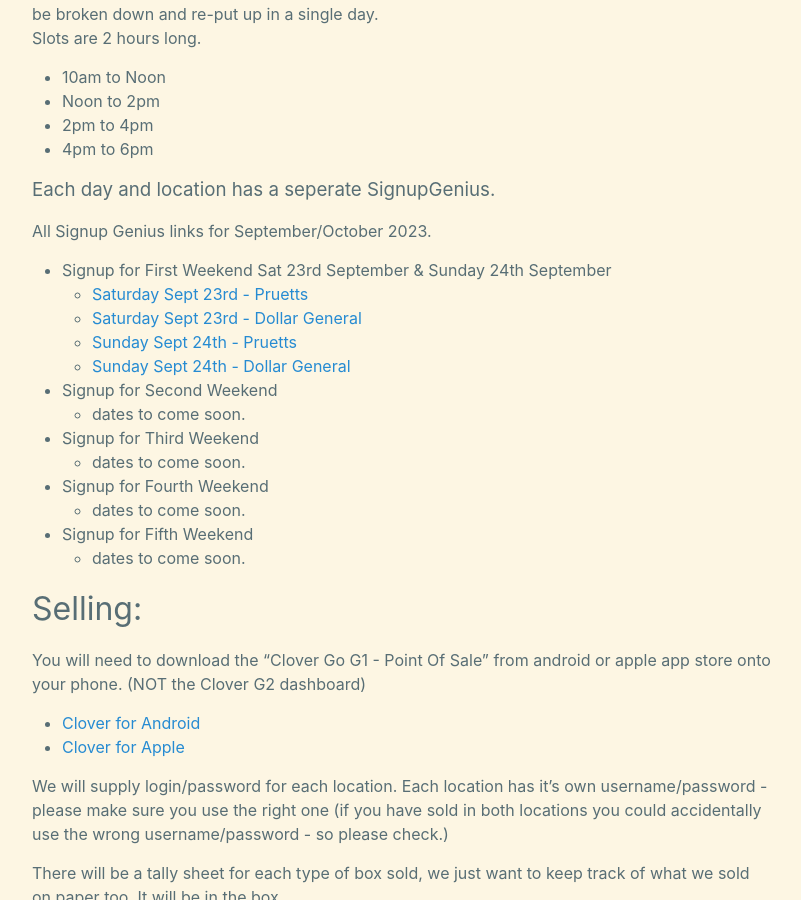
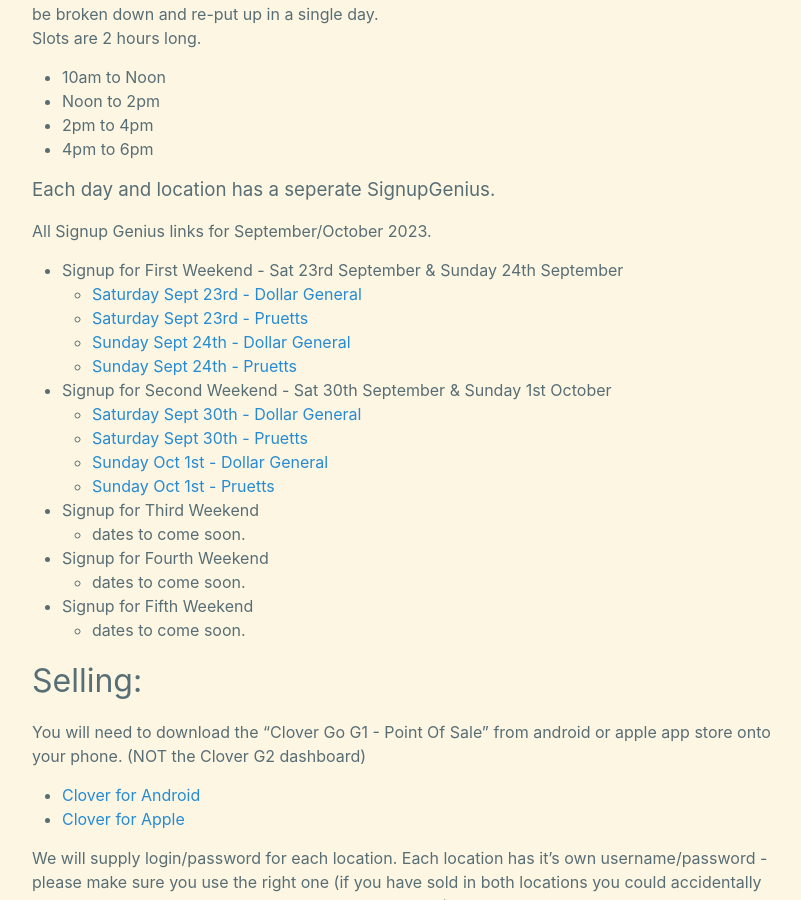
Before and after one commit to CodeJourneymen/scoutpiemaster, a Jekyll site: the page built from shownsell.md, in a window 1280 px wide and 900 px high, scrolled down 491 px. Shown: the whole window, without its empty margins (238-1039 px from the left). Built offline with Jekyll 4.4.1, drawn with Linux system fonts in a browser that asks for light colours.

Commit message:
Update shownsell.md

```diff
--- a/shownsell.md
+++ b/shownsell.md
@@ -24,13 +24,16 @@
 ### Each day and location has a seperate SignupGenius.
 
 All Signup Genius links for September/October 2023.
-- Signup for First Weekend Sat 23rd September & Sunday 24th September
+- Signup for First Weekend - Sat 23rd September & Sunday 24th September
+  - [Saturday Sept 23rd -  Dollar General](https://www.signupgenius.com/go/5080C4BAFAA29A2FA7-dollar)
   - [Saturday Sept 23rd - Pruetts](https://www.signupgenius.com/go/5080C4BAFAA29A2FA7-satsept)
-  - [Saturday Sept 23rd -  Dollar General](https://www.signupgenius.com/go/5080C4BAFAA29A2FA7-dollar)
+  - [Sunday Sept 24th -  Dollar General](https://www.signupgenius.com/go/5080C4BAFAA29A2FA7-sunsept)
   - [Sunday Sept 24th - Pruetts](https://www.signupgenius.com/go/5080C4BAFAA29A2FA7-sunsept1)
-  - [Sunday Sept 24th -  Dollar General](https://www.signupgenius.com/go/5080C4BAFAA29A2FA7-sunsept)
-- Signup for Second Weekend
-  - dates to come soon.
+- Signup for Second Weekend - Sat 30th September &  Sunday 1st October
+  - [Saturday Sept 30th -  Dollar General](https://www.signupgenius.com/go/5080C4BAFAA29A2FA7-satsept1)
+  - [Saturday Sept 30th - Pruetts](https://www.signupgenius.com/go/5080C4BAFAA29A2FA7-satsept2)
+  - [Sunday Oct 1st -  Dollar General](https://www.signupgenius.com/go/5080C4BAFAA29A2FA7-satoct)
+  - [Sunday Oct 1st - Pruetts](https://www.signupgenius.com/go/5080C4BAFAA29A2FA7-satoct1)
 - Signup for Third Weekend
   - dates to come soon.
 - Signup for Fourth Weekend
```
